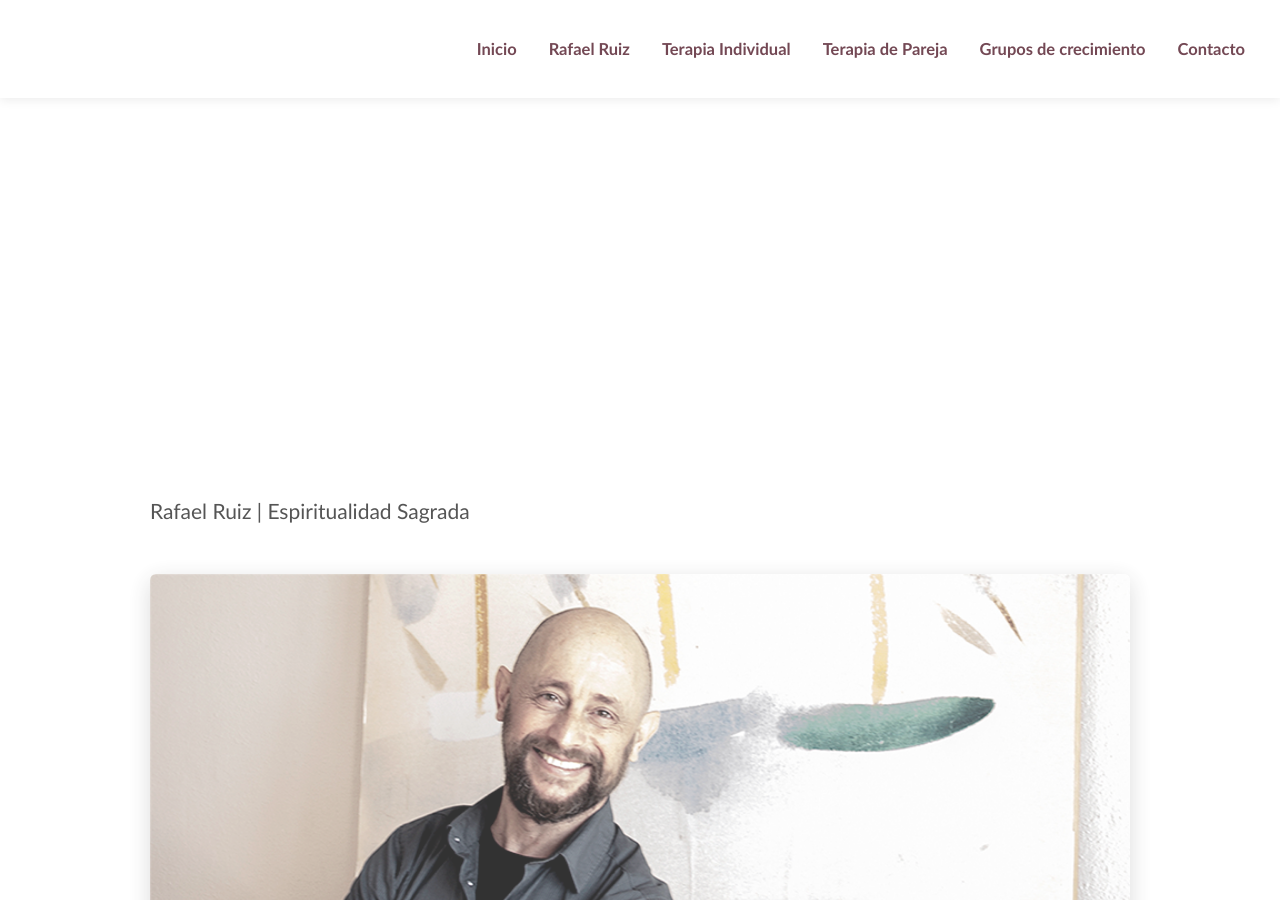
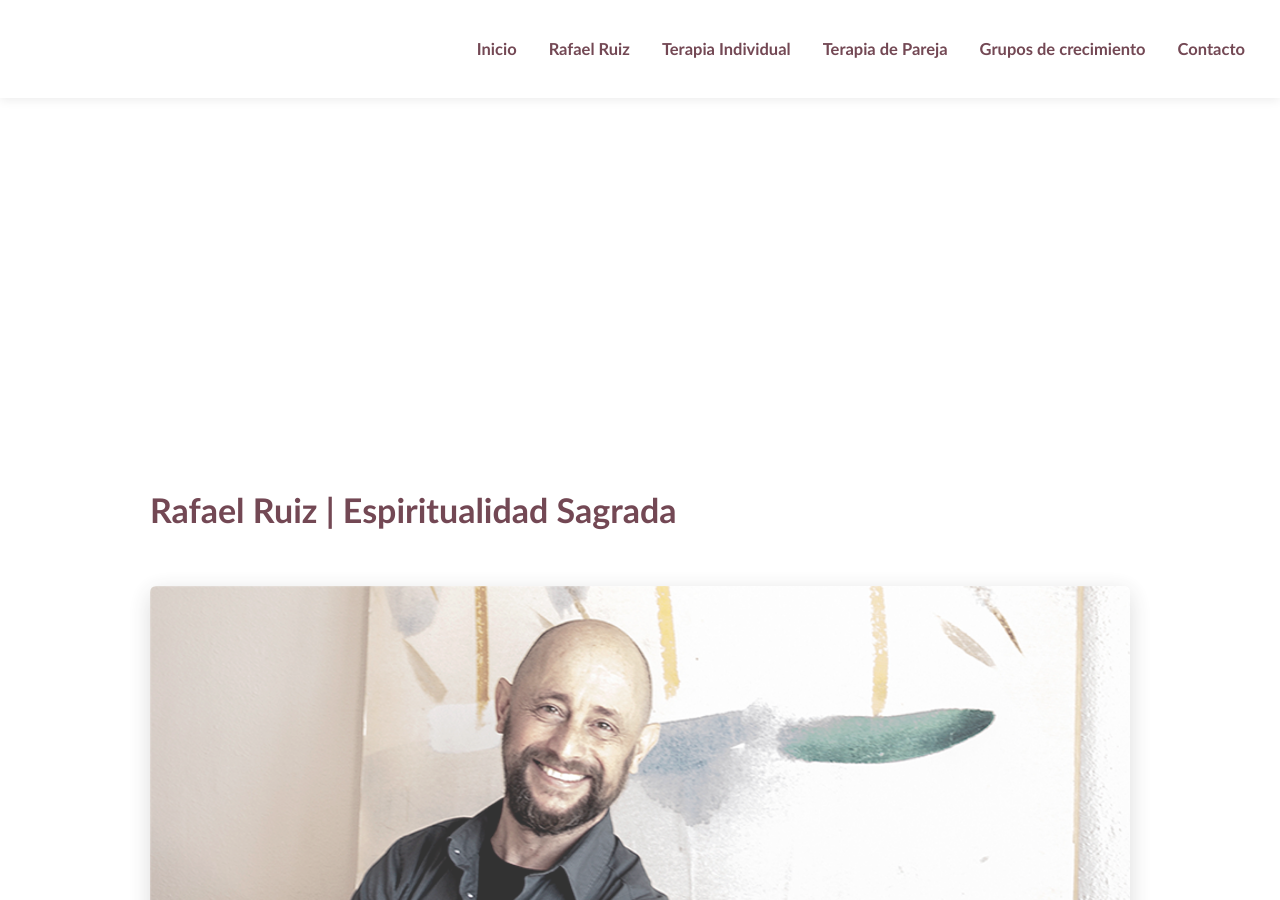
Before and after one commit to ikkyu2026/rafael-ruiz, a Jekyll site: the page built from contact.html, in a window 1280 px wide and 900 px high. Built offline with Jekyll 4.4.1, drawn with Linux system fonts in a browser that asks for light colours.

Commit message:
Update 404.html

```diff
--- a/404.html
+++ b/404.html
@@ -5,8 +5,8 @@ permalink: /404.html
 ---
 
 <div class="content">
-    <h1></h1>
-    <p class="subtitle"> Rafael Ruiz | Espiritualidad Sagrada</p>
+    <h1>Rafael Ruiz | Espiritualidad Sagrada</h1>
+    <p class="subtitle"></p>
 
     <img src="/images/psicologo-terapeuta-gestalt-rafael-ruiz.png" alt="Rafael Ruiz" class="photo">
 
```
